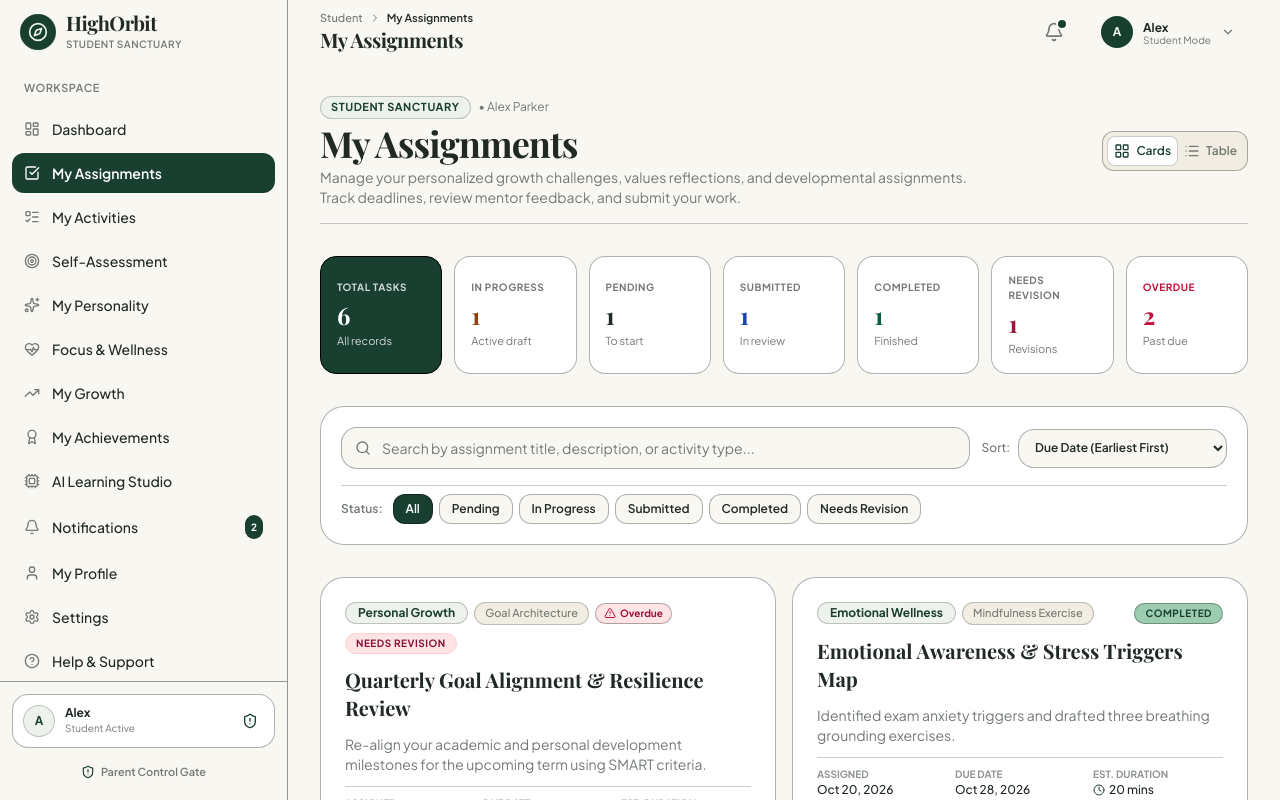
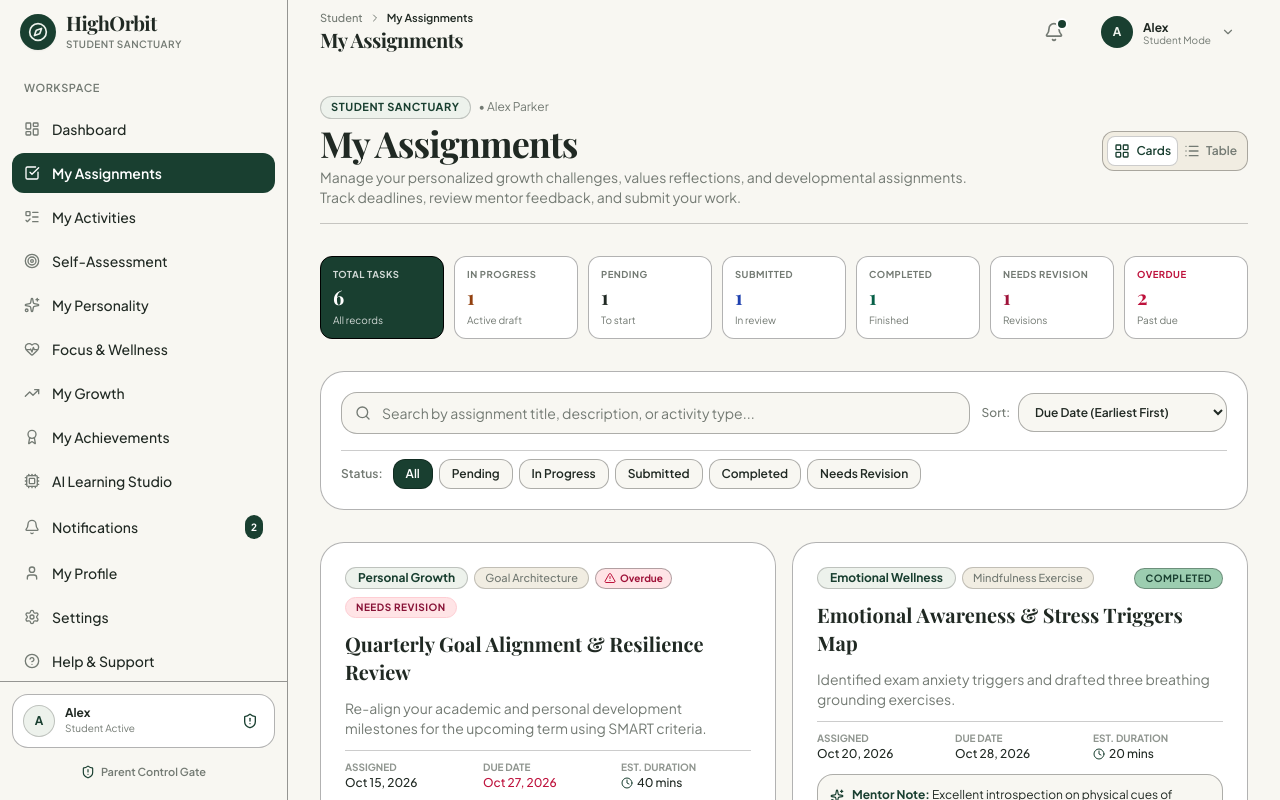
Before and after one commit to dwivedid544-source/Student-parent-guide, a React (Vite) app: page /child/assignments in a window 1280 px wide. Built offline with nearby package versions, Linux system fonts and the light colour scheme; a web font is replaced by a local one.

Commit message:
style(student): make assignments summary status boxes smaller and properly proportioned

```diff
--- a/src/pages/student/StudentAssignmentsPage.jsx
+++ b/src/pages/student/StudentAssignmentsPage.jsx
@@ -300,24 +300,24 @@ export const StudentAssignmentsPage = () => {
       {/* ─────────────────────────────────────────────────────────────
           2. ASSIGNMENT SUMMARY COUNTERS
           ───────────────────────────────────────────────────────────── */}
-      <div className="grid grid-cols-2 sm:grid-cols-3 md:grid-cols-4 lg:grid-cols-7 gap-3">
+      <div className="grid grid-cols-2 sm:grid-cols-3 md:grid-cols-4 lg:grid-cols-7 gap-2 sm:gap-2.5">
         {/* Total */}
         <button
           type="button"
           onClick={() => handleFilterChange('All')}
-          className={`p-4 rounded-2xl border text-left transition-all cursor-pointer shadow-xs ${
+          className={`py-2.5 px-3 rounded-xl border text-left transition-all cursor-pointer shadow-2xs ${
             statusFilter === 'All' && !overdueOnly
               ? 'bg-[#193F30] text-white border-black'
               : 'bg-white text-[#202923] border-black/30 hover:border-black/60'
           }`}
         >
-          <span className={`text-[10px] font-bold uppercase tracking-wider block ${statusFilter === 'All' && !overdueOnly ? 'text-white/80' : 'text-[#737A73]'}`}>
+          <span className={`text-[9.5px] font-bold uppercase tracking-wider block ${statusFilter === 'All' && !overdueOnly ? 'text-white/80' : 'text-[#737A73]'}`}>
             Total Tasks
           </span>
-          <span className="font-serif text-2xl font-bold mt-1 block">
+          <span className="font-serif text-lg sm:text-xl font-bold mt-0.5 block leading-tight">
             {counters.total}
           </span>
-          <span className={`text-[11px] mt-0.5 block ${statusFilter === 'All' && !overdueOnly ? 'text-white/80' : 'text-[#737A73]'}`}>
+          <span className={`text-[10px] mt-0.5 block ${statusFilter === 'All' && !overdueOnly ? 'text-white/80' : 'text-[#737A73]'}`}>
             All records
           </span>
         </button>
@@ -326,19 +326,19 @@ export const StudentAssignmentsPage = () => {
         <button
           type="button"
           onClick={() => handleFilterChange('In Progress')}
-          className={`p-4 rounded-2xl border text-left transition-all cursor-pointer shadow-xs ${
+          className={`py-2.5 px-3 rounded-xl border text-left transition-all cursor-pointer shadow-2xs ${
             statusFilter === 'In Progress'
               ? 'bg-[#193F30] text-white border-black'
               : 'bg-white text-[#202923] border-black/30 hover:border-black/60'
           }`}
         >
-          <span className={`text-[10px] font-bold uppercase tracking-wider block ${statusFilter === 'In Progress' ? 'text-white/80' : 'text-[#737A73]'}`}>
+          <span className={`text-[9.5px] font-bold uppercase tracking-wider block ${statusFilter === 'In Progress' ? 'text-white/80' : 'text-[#737A73]'}`}>
             In Progress
           </span>
-          <span className={`font-serif text-2xl font-bold mt-1 block ${statusFilter === 'In Progress' ? 'text-white' : 'text-amber-800'}`}>
+          <span className={`font-serif text-lg sm:text-xl font-bold mt-0.5 block leading-tight ${statusFilter === 'In Progress' ? 'text-white' : 'text-amber-800'}`}>
             {counters.inProgress}
           </span>
-          <span className={`text-[11px] mt-0.5 block ${statusFilter === 'In Progress' ? 'text-white/80' : 'text-[#737A73]'}`}>
+          <span className={`text-[10px] mt-0.5 block ${statusFilter === 'In Progress' ? 'text-white/80' : 'text-[#737A73]'}`}>
             Active draft
           </span>
         </button>
@@ -347,19 +347,19 @@ export const StudentAssignmentsPage = () => {
         <button
           type="button"
           onClick={() => handleFilterChange('Pending')}
-          className={`p-4 rounded-2xl border text-left transition-all cursor-pointer shadow-xs ${
+          className={`py-2.5 px-3 rounded-xl border text-left transition-all cursor-pointer shadow-2xs ${
             statusFilter === 'Pending'
               ? 'bg-[#193F30] text-white border-black'
               : 'bg-white text-[#202923] border-black/30 hover:border-black/60'
           }`}
         >
-          <span className={`text-[10px] font-bold uppercase tracking-wider block ${statusFilter === 'Pending' ? 'text-white/80' : 'text-[#737A73]'}`}>
+          <span className={`text-[9.5px] font-bold uppercase tracking-wider block ${statusFilter === 'Pending' ? 'text-white/80' : 'text-[#737A73]'}`}>
             Pending
           </span>
-          <span className="font-serif text-2xl font-bold mt-1 block">
+          <span className="font-serif text-lg sm:text-xl font-bold mt-0.5 block leading-tight">
             {counters.pending}
           </span>
-          <span className={`text-[11px] mt-0.5 block ${statusFilter === 'Pending' ? 'text-white/80' : 'text-[#737A73]'}`}>
+          <span className={`text-[10px] mt-0.5 block ${statusFilter === 'Pending' ? 'text-white/80' : 'text-[#737A73]'}`}>
             To start
           </span>
         </button>
@@ -368,19 +368,19 @@ export const StudentAssignmentsPage = () => {
         <button
           type="button"
           onClick={() => handleFilterChange('Submitted')}
-          className={`p-4 rounded-2xl border text-left transition-all cursor-pointer shadow-xs ${
+          className={`py-2.5 px-3 rounded-xl border text-left transition-all cursor-pointer shadow-2xs ${
             statusFilter === 'Submitted'
               ? 'bg-[#193F30] text-white border-black'
               : 'bg-white text-[#202923] border-black/30 hover:border-black/60'
           }`}
         >
-          <span className={`text-[10px] font-bold uppercase tracking-wider block ${statusFilter === 'Submitted' ? 'text-white/80' : 'text-[#737A73]'}`}>
+          <span className={`text-[9.5px] font-bold uppercase tracking-wider block ${statusFilter === 'Submitted' ? 'text-white/80' : 'text-[#737A73]'}`}>
             Submitted
           </span>
-          <span className={`font-serif text-2xl font-bold mt-1 block ${statusFilter === 'Submitted' ? 'text-white' : 'text-blue-800'}`}>
+          <span className={`font-serif text-lg sm:text-xl font-bold mt-0.5 block leading-tight ${statusFilter === 'Submitted' ? 'text-white' : 'text-blue-800'}`}>
             {counters.submitted}
           </span>
-          <span className={`text-[11px] mt-0.5 block ${statusFilter === 'Submitted' ? 'text-white/80' : 'text-[#737A73]'}`}>
+          <span className={`text-[10px] mt-0.5 block ${statusFilter === 'Submitted' ? 'text-white/80' : 'text-[#737A73]'}`}>
             In review
           </span>
         </button>
@@ -389,19 +389,19 @@ export const StudentAssignmentsPage = () => {
         <button
           type="button"
           onClick={() => handleFilterChange('Completed')}
-          className={`p-4 rounded-2xl border text-left transition-all cursor-pointer shadow-xs ${
+          className={`py-2.5 px-3 rounded-xl border text-left transition-all cursor-pointer shadow-2xs ${
             statusFilter === 'Completed'
               ? 'bg-[#193F30] text-white border-black'
               : 'bg-white text-[#202923] border-black/30 hover:border-black/60'
           }`}
         >
-          <span className={`text-[10px] font-bold uppercase tracking-wider block ${statusFilter === 'Completed' ? 'text-white/80' : 'text-[#737A73]'}`}>
+          <span className={`text-[9.5px] font-bold uppercase tracking-wider block ${statusFilter === 'Completed' ? 'text-white/80' : 'text-[#737A73]'}`}>
             Completed
           </span>
-          <span className={`font-serif text-2xl font-bold mt-1 block ${statusFilter === 'Completed' ? 'text-white' : 'text-emerald-800'}`}>
+          <span className={`font-serif text-lg sm:text-xl font-bold mt-0.5 block leading-tight ${statusFilter === 'Completed' ? 'text-white' : 'text-emerald-800'}`}>
             {counters.completed}
           </span>
-          <span className={`text-[11px] mt-0.5 block ${statusFilter === 'Completed' ? 'text-white/80' : 'text-[#737A73]'}`}>
+          <span className={`text-[10px] mt-0.5 block ${statusFilter === 'Completed' ? 'text-white/80' : 'text-[#737A73]'}`}>
             Finished
           </span>
         </button>
@@ -410,19 +410,19 @@ export const StudentAssignmentsPage = () => {
         <button
           type="button"
           onClick={() => handleFilterChange('Needs Revision')}
-          className={`p-4 rounded-2xl border text-left transition-all cursor-pointer shadow-xs ${
+          className={`py-2.5 px-3 rounded-xl border text-left transition-all cursor-pointer shadow-2xs ${
             statusFilter === 'Needs Revision'
               ? 'bg-[#193F30] text-white border-black'
               : 'bg-white text-[#202923] border-black/30 hover:border-black/60'
           }`}
         >
-          <span className={`text-[10px] font-bold uppercase tracking-wider block ${statusFilter === 'Needs Revision' ? 'text-white/80' : 'text-[#737A73]'}`}>
+          <span className={`text-[9.5px] font-bold uppercase tracking-wider block ${statusFilter === 'Needs Revision' ? 'text-white/80' : 'text-[#737A73]'}`}>
             Needs Revision
           </span>
-          <span className={`font-serif text-2xl font-bold mt-1 block ${statusFilter === 'Needs Revision' ? 'text-white' : 'text-rose-800'}`}>
+          <span className={`font-serif text-lg sm:text-xl font-bold mt-0.5 block leading-tight ${statusFilter === 'Needs Revision' ? 'text-white' : 'text-rose-800'}`}>
             {counters.needsRevision}
           </span>
-          <span className={`text-[11px] mt-0.5 block ${statusFilter === 'Needs Revision' ? 'text-white/80' : 'text-[#737A73]'}`}>
+          <span className={`text-[10px] mt-0.5 block ${statusFilter === 'Needs Revision' ? 'text-white/80' : 'text-[#737A73]'}`}>
             Revisions
           </span>
         </button>
@@ -434,19 +434,19 @@ export const StudentAssignmentsPage = () => {
             setOverdueOnly(!overdueOnly);
             setCurrentPage(1);
           }}
-          className={`p-4 rounded-2xl border text-left transition-all cursor-pointer shadow-xs ${
+          className={`py-2.5 px-3 rounded-xl border text-left transition-all cursor-pointer shadow-2xs ${
             overdueOnly
               ? 'bg-rose-900 text-white border-black'
               : 'bg-white text-[#202923] border-black/30 hover:border-rose-400'
           }`}
         >
-          <span className={`text-[10px] font-bold uppercase tracking-wider block ${overdueOnly ? 'text-white/80' : 'text-rose-700'}`}>
+          <span className={`text-[9.5px] font-bold uppercase tracking-wider block ${overdueOnly ? 'text-white/80' : 'text-rose-700'}`}>
             Overdue
           </span>
-          <span className={`font-serif text-2xl font-bold mt-1 block ${overdueOnly ? 'text-white' : 'text-rose-700'}`}>
+          <span className={`font-serif text-lg sm:text-xl font-bold mt-0.5 block leading-tight ${overdueOnly ? 'text-white' : 'text-rose-700'}`}>
             {counters.overdue}
           </span>
-          <span className={`text-[11px] mt-0.5 block ${overdueOnly ? 'text-white/80' : 'text-[#737A73]'}`}>
+          <span className={`text-[10px] mt-0.5 block ${overdueOnly ? 'text-white/80' : 'text-[#737A73]'}`}>
             Past due
           </span>
         </button>
```
